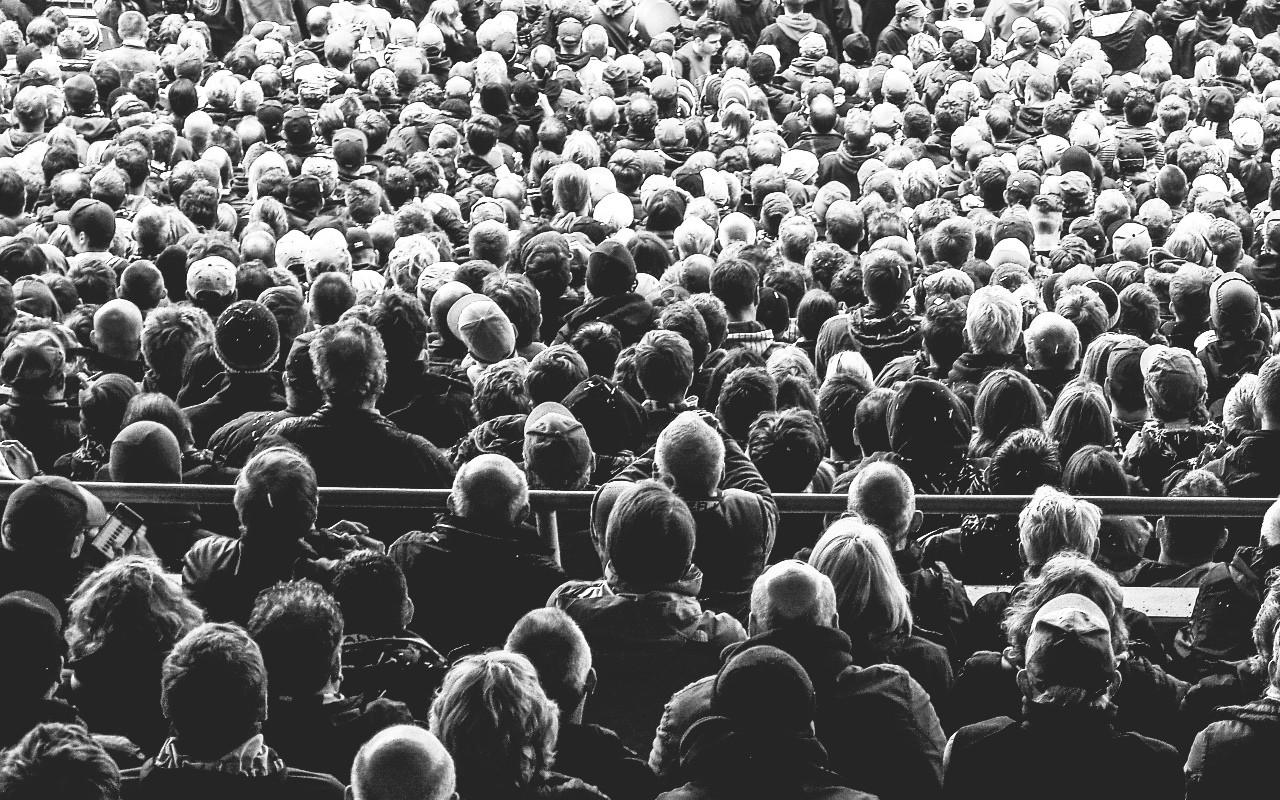
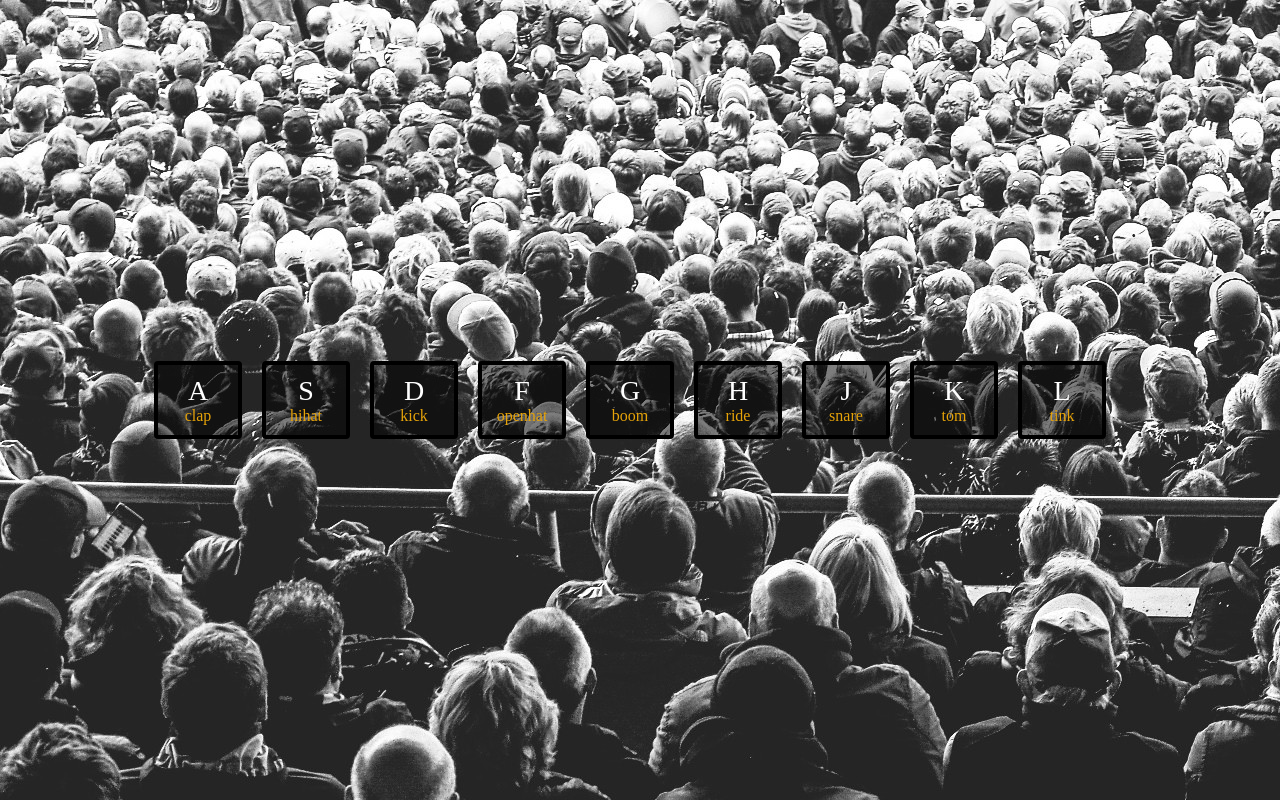
Before and after one commit to fargelus/30-days-of-vue, a Vue app in the folder drum-kit/: page / in a window 1280 px wide. Built offline with nearby package versions, Linux system fonts and the light colour scheme.

Commit message:
Replaced by Vue SFC

```diff
--- a/drum-kit/src/App.vue
+++ b/drum-kit/src/App.vue
@@ -1,6 +1,13 @@
+<template>
+  <drums-kit></drums-kit>
+</template>
+
 <script>
+import DrumsKit from './components/DrumsKit.vue'
+
 export default {
   name: 'App',
+  components: {DrumsKit}
 }
 </script>
 
--- a/drum-kit/src/components/DrumKey.vue
+++ b/drum-kit/src/components/DrumKey.vue
@@ -1,16 +1,16 @@
 <template>
     <div class="drum-key">
         <div class="drum-key__title">{{title}}</div>
-        <div class="drum-key__sound-type">{{sound_type}}</div>
-        <audio :src="`sounds/${sound_type}.wav`"></audio>
+        <div class="drum-key__sound-type">{{type}}</div>
     </div>
 </template>
 
 <script type="module">
     export default {
+        name: 'DrumKey',
         props: {
             title: String,
-            sound_type: String
+            type: String
         }
     }
 </script>
--- a/drum-kit/src/components/Drums.vue
+++ b/drum-kit/src/components/DrumsKit.vue
@@ -1,10 +1,9 @@
 <template>
-    <div class="drums">
-        <div v-for="(sound, index) in sounds">
+    <div class="drums-kit">
+        <div v-for="(sound, index) in sounds" :key="index">
             <drum-key
                 :title="sound.title"
-                :type="sound.type"
-                :key="index">
+                :type="sound.type">
             </drum-key>
         </div>
     </div>
@@ -14,44 +13,46 @@
 import DrumKey from './DrumKey.vue'
 
 export default {
+    name: 'DrumsKit',
+    components: {DrumKey},
     data() {
         return {
             sounds: [
             {
                 title: 'A',
-                sound_type: 'clap',
+                type: 'clap',
             },
             {
                 title: 'S',
-                sound_type: 'hihat',
+                type: 'hihat',
             },
             {
                 title: 'D',
-                sound_type: 'kick'
+                type: 'kick'
             },
             {
                 title: 'F',
-                sound_type: 'openhat'
+                type: 'openhat'
             },
             {
                 title: 'G',
-                sound_type: 'boom'
+                type: 'boom'
             },
             {
                 title: 'H',
-                sound_type: 'ride'
+                type: 'ride'
             },
             {
                 title: 'J',
-                sound_type: 'snare'
+                type: 'snare'
             },
             {
                 title: 'K',
-                sound_type: 'tom'
+                type: 'tom'
             },
             {
                 title: 'L',
-                sound_type: 'tink'
+                type: 'tink'
             },
         ]}
     }
@@ -59,7 +60,7 @@ export default {
 </script>
 
 <style scoped>
-    .drums {
+    .drums-kit {
       display: flex;
       justify-content: center;
       align-items: center;
```
Also changed, not shown: drum-kit/src/components/HelloWorld.vue (deleted, +0 -58 lines).
